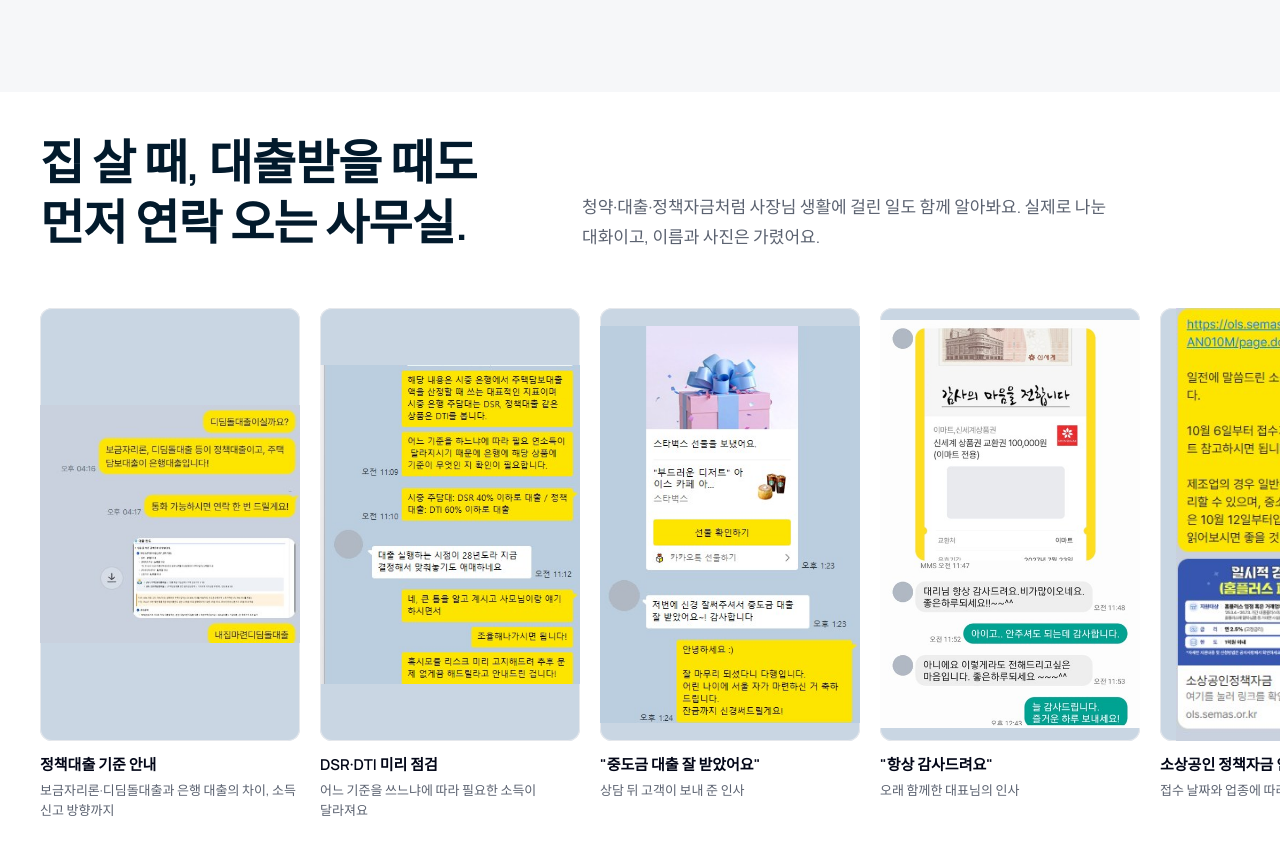
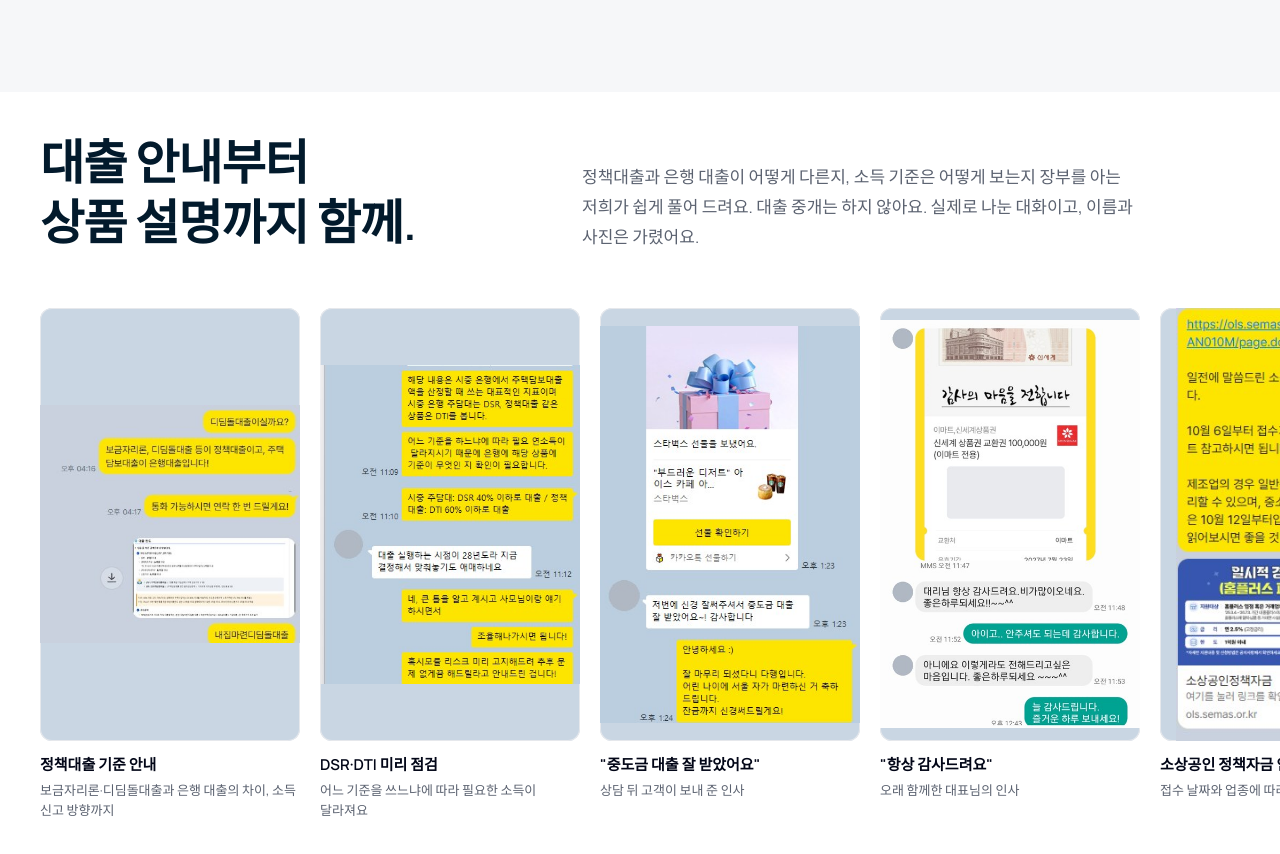
Before and after one commit to taxmin0812-netizen/taxmin-landing-draft, a plain HTML site: page index.html in a window 1280 px wide. Shown: the part 6360-7214 px from the top of the page. Drawn offline with Linux system fonts and the light colour scheme; a web font is replaced by a local one.

Commit message:
상담 기록 제목: 대출 안내부터 상품 설명까지
Co-Authored-By: Claude Opus 5.5 <noreply@anthropic.com>

```diff
--- a/index.html
+++ b/index.html
@@ -570,7 +570,7 @@ footer .draft{flex-basis:100%;font-size:12px;color:rgba(255,255,255,.4)}
 <!-- 5-2 실제 상담 기록 -->
 <section class="proof" id="proof" aria-labelledby="pf-h">
   <div class="wrap">
-    <div class="head"><h2 class="big" id="pf-h">집 살 때, 대출받을 때도<br>먼저 연락 오는 사무실.</h2><p class="lead">청약·대출·정책자금처럼 사장님 생활에 걸린 일도 함께 알아봐요. 실제로 나눈 대화이고, 이름과 사진은 가렸어요.</p></div>
+    <div class="head"><h2 class="big" id="pf-h">대출 안내부터<br>상품 설명까지 함께.</h2><p class="lead">정책대출과 은행 대출이 어떻게 다른지, 소득 기준은 어떻게 보는지 장부를 아는 저희가 쉽게 풀어 드려요. 대출 중개는 하지 않아요. 실제로 나눈 대화이고, 이름과 사진은 가렸어요.</p></div>
   </div>
   <div class="pf-track" id="pftrack" tabindex="0" role="region" aria-labelledby="pf-h">
     <figure><a class="pf-img" href="img/proof_1c.jpg" target="_blank" rel="noopener" aria-label="크게 보기"><img src="img/proof_1c.jpg" alt="보금자리론·디딤돌대출과 은행 대출의 차이를 설명한 대화" loading="lazy"></a><figcaption><b>정책대출 기준 안내</b>보금자리론·디딤돌대출과 은행 대출의 차이, 소득 신고 방향까지</figcaption></figure>
```
